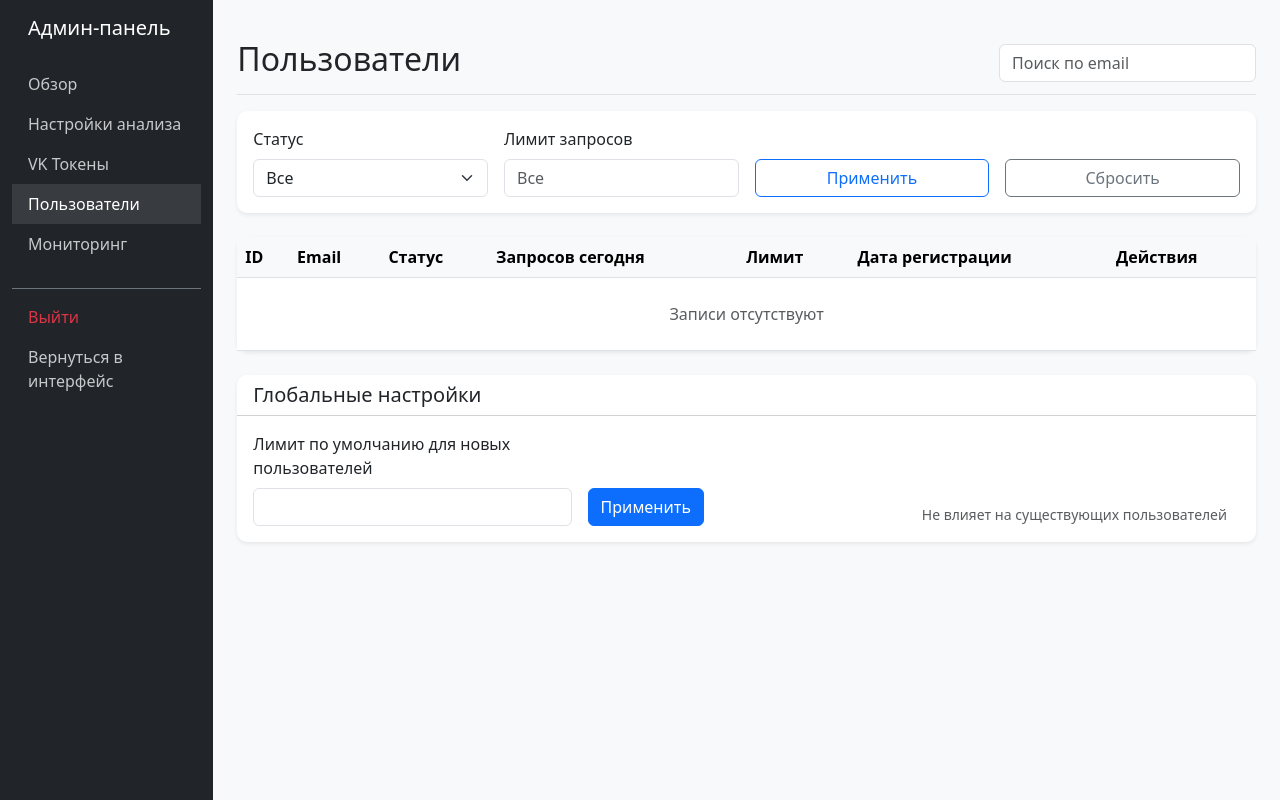
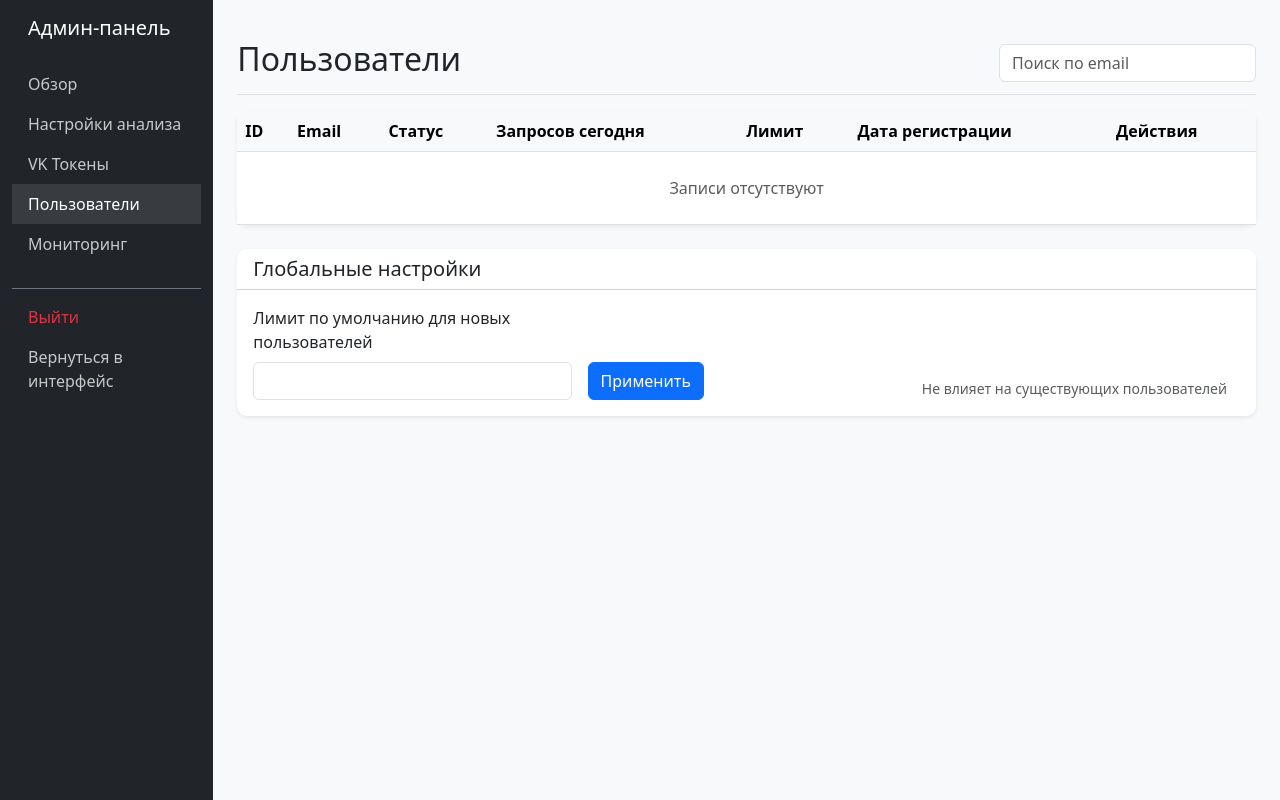
Before and after one commit to Araphik/BotNetHunter, a Python web app: template templates/admin_users.html in a window 1280 px wide. Run offline with Jinja, Linux system fonts and the light colour scheme; the template is opened without the code that fills it, so the values that code supplies are empty.

Commit message:
Небольшие патчи в админ панели

```diff
--- a/templates/admin_users.html
+++ b/templates/admin_users.html
@@ -1,39 +1,11 @@
 {% extends "admin_base.html" %}
 {% block title %}Пользователи{% endblock %}
 {% set active_page = 'users' %}
-
 {% block content %}
 <div class="d-flex justify-content-between flex-wrap flex-md-nowrap align-items-center pt-3 pb-2 mb-3 border-bottom">
     <h1 class="h2">Пользователи</h1>
     <div class="btn-group">
         <input type="text" class="form-control" id="userSearch" placeholder="Поиск по email">
-    </div>
-</div>
-
-<!-- Фильтры -->
-<div class="card shadow-sm mb-4">
-    <div class="card-body">
-        <div class="row g-3 align-items-end">
-            <div class="col-md-3">
-                <label class="form-label">Статус</label>
-                <select class="form-select" id="statusFilter">
-                    <option value="all">Все</option>
-                    <option value="active">Активные</option>
-                    <option value="blocked">Заблокированные</option>
-                    <option value="admin">Администраторы</option>
-                </select>
-            </div>
-            <div class="col-md-3">
-                <label class="form-label">Лимит запросов</label>
-                <input type="number" class="form-control" id="limitFilter" placeholder="Все">
-            </div>
-            <div class="col-md-3">
-                <button class="btn btn-outline-primary w-100" onclick="applyFilters()">Применить</button>
-            </div>
-            <div class="col-md-3">
-                <button class="btn btn-outline-secondary w-100" onclick="resetFilters()">Сбросить</button>
-            </div>
-        </div>
     </div>
 </div>
 
@@ -55,7 +27,7 @@
                 </thead>
                 <tbody id="usersTable">
                     {% for user in users %}
-                    <tr data-email="{{ user.email }}" data-status="{{ 'blocked' if not user.is_active else 'admin' if user.is_admin else 'active' }}">
+                    <tr data-email="{{ user.email }}">
                         <td>{{ user.id }}</td>
                         <td>
                             {{ user.email }}
@@ -97,18 +69,15 @@
                                 </form>
                                 {% endif %}
                                 {% endif %}
-
                                 <button type="button" class="btn btn-outline-secondary"
                                         data-bs-toggle="modal"
                                         data-bs-target="#limitModal{{ user.id }}">
                                     Изменить лимит
                                 </button>
-
                                 <a href="/admin/users/{{ user.id }}/history" class="btn btn-outline-info">История</a>
                             </div>
                         </td>
                     </tr>
-
                     <!-- Модальное окно лимита -->
                     <div class="modal fade" id="limitModal{{ user.id }}" tabindex="-1">
                         <div class="modal-dialog">
@@ -169,26 +138,12 @@
 
 {% block scripts %}
 <script>
-function applyFilters() {
-    const status = document.getElementById('statusFilter').value;
-    const limit = document.getElementById('limitFilter').value;
-    const rows = document.querySelectorAll('#usersTable tr');
-
-    rows.forEach(row => {
-        const rowStatus = row.dataset.status;
-        const showStatus = status === 'all' || rowStatus === status;
-        row.style.display = showStatus ? '' : 'none';
-    });
-}
-
     function resetFilters() {
-    document.getElementById('statusFilter').value = 'all';
-    document.getElementById('limitFilter').value = '';
+        document.getElementById('userSearch').value = '';
         document.querySelectorAll('#usersTable tr').forEach(row => {
             row.style.display = '';
         });
     }
-
     document.getElementById('userSearch').addEventListener('input', function(e) {
         const query = e.target.value.toLowerCase();
         document.querySelectorAll('#usersTable tr').forEach(row => {
```
Also changed, not shown: templates/admin_tokens.html (+1 -14 lines), 1 other file. Lines whose indentation alone changed are shown as unchanged.
